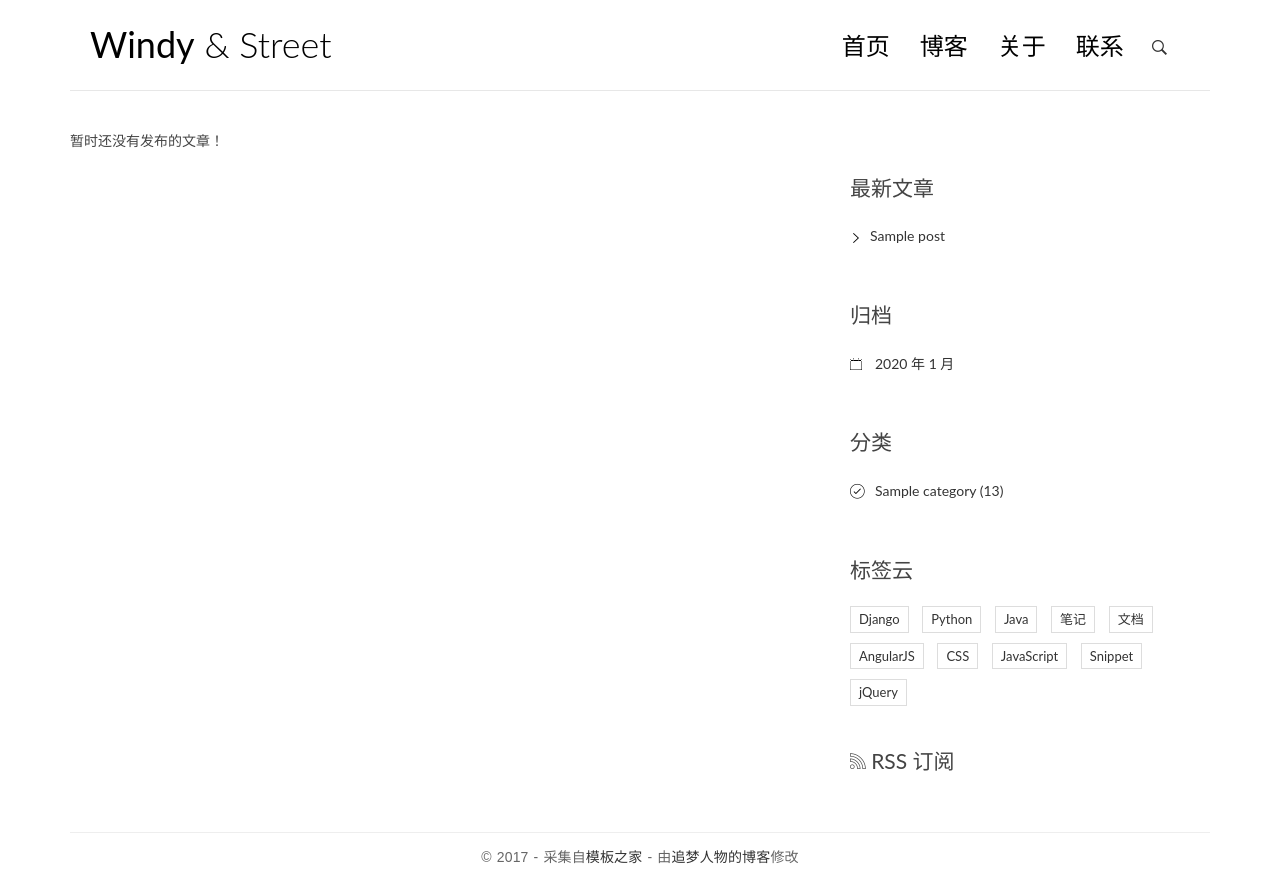
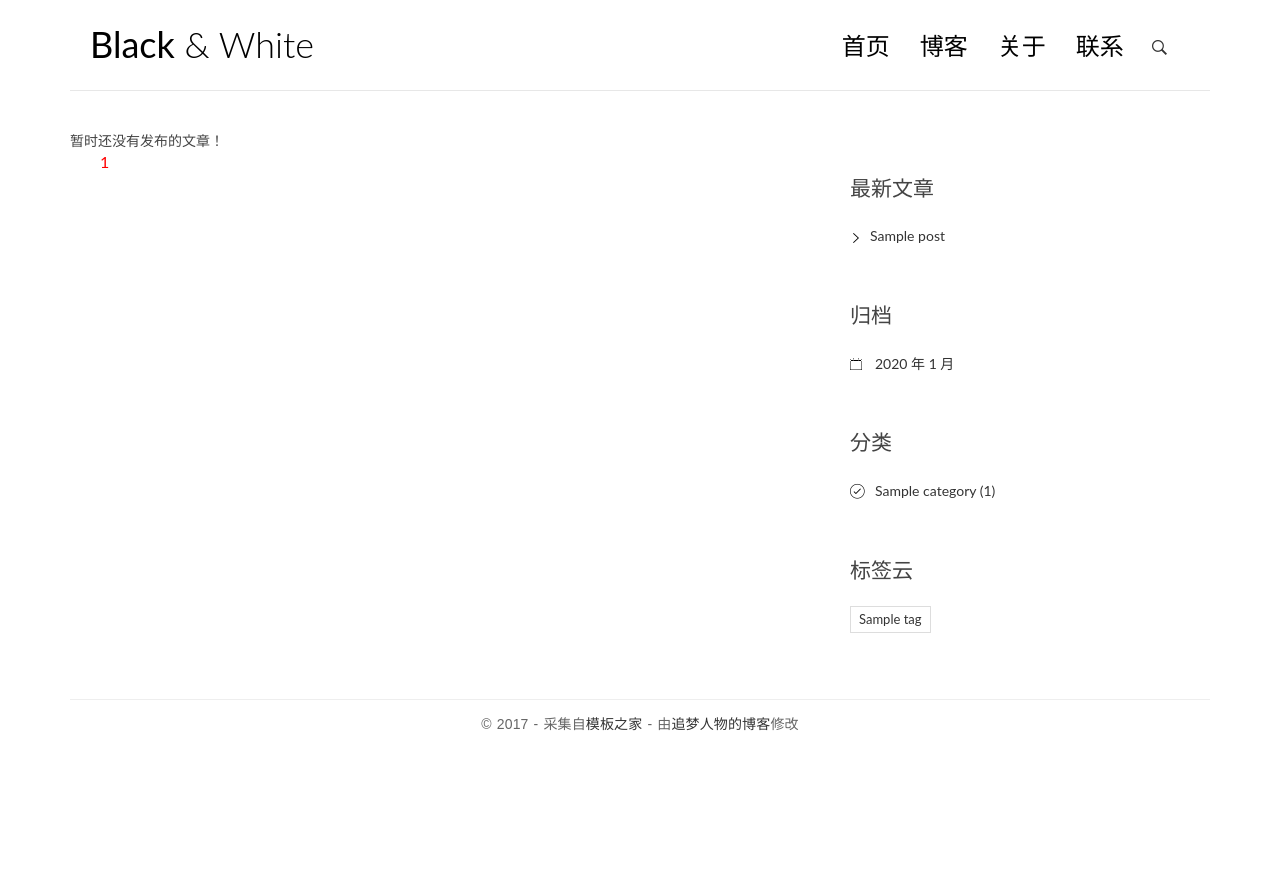
Before and after one commit to guo897654050/Blog, a Django app: page /archives/2018/01/ in a window 1280 px wide. After the commit the page ends 731 px from the top, so only its background shows below. Run offline with Django 3.2, Linux system fonts and the light colour scheme; tables that the repository leaves empty hold one stand-in row (values such as "Sample post"); some libraries are stand-ins or nearby versions.

Commit message:
添加分类

```diff
--- a/blog/templatetags/blog_tags.py
+++ b/blog/templatetags/blog_tags.py
@@ -1,5 +1,6 @@
-from ..models import Post, Category
+from ..models import Post, Category, Tag
 from django import template
+from django.db.models.aggregates import Count
 
 register = template.Library()
 
@@ -15,4 +16,8 @@
 
 @register.simple_tag
 def get_categories():
-    return Category.objects.all()
+    return Category.objects.annotate(num_posts=Count('post')).filter(num_posts__gt=0)
+
+@register.simple_tag
+def get_tags():
+    return Tag.objects.annotate(num_posts=Count('post')).filter(num_posts__gt=0)
--- a/blog/urls.py
+++ b/blog/urls.py
@@ -8,5 +8,6 @@
     url(r'^post/(?P<pk>[0-9]+)/$', views.detail, name='detail'),
     url(r'^archives/(?P<year>[0-9]{4})/(?P<month>[0-9]{1,2})/$', views.archives, name='archives'),
     url(r'^category/(?P<pk>[0-9]+)/$', views.category, name='category'),
+    url(r'^tag/(?P<pk>[0-9]+)/$', views.tag, name='tag'),
 ]
 urlpatterns += staticfiles_urlpatterns()
--- a/blog/views.py
+++ b/blog/views.py
@@ -1,6 +1,6 @@
 from django.shortcuts import render, get_object_or_404
 from django.http import HttpResponse
-from .models import Post, Category
+from .models import Post, Category, Tag
 from comments.forms import CommentForm
 from django.core.paginator import Paginator, EmptyPage, PageNotAnInteger
 from django.shortcuts import render
@@ -9,7 +9,7 @@
 
 def index(request):
     post_list = Post.objects.all().order_by('-create_time')
-    paginator = Paginator(post_list,4)#每页显示2篇文章
+    paginator = Paginator(post_list,4)#每页显示4篇文章
     print(paginator)
     page = request.GET.get('page')#用户点击page
     try:
@@ -49,10 +49,53 @@
     post_list = Post.objects.filter(create_time__year = year,
                                     create_time__month = month,
                                     ).order_by('-create_time')
-    return render(request, 'blog/index.html',context={'post_list':post_list})
+    paginator = Paginator(post_list, 4)  # 每页显示4篇文章
+    page = request.GET.get('page')  # 用户点击page
+    try:
+        contacts = paginator.page(page)
+    except PageNotAnInteger:
+        contacts = paginator.page(1)
+    except EmptyPage:
+        contacts = paginator.page(paginator.num_pages)
+    context = {
+        'post_list': post_list,
+        'contacts': contacts,
+    }
+    return render(request, 'blog/index.html', context)
 
 #分类页面
 def category(request, pk):
     cate = get_object_or_404(Category, pk=pk)
     post_list = Post.objects.filter(category=cate).order_by('-create_time')
-    return render(request, 'blog/index.html', context={'post_list':post_list})
+    paginator = Paginator(post_list, 4)  # 每页显示4篇文章
+    print(paginator)
+    page = request.GET.get('page')  # 用户点击page
+    try:
+        contacts = paginator.page(page)
+    except PageNotAnInteger:
+        contacts = paginator.page(1)
+    except EmptyPage:
+        contacts = paginator.page(paginator.num_pages)
+    context = {
+        'post_list': post_list,
+        'contacts': contacts,
+    }
+    return render(request, 'blog/index.html', context)
+#标签
+def tag(request, pk):
+    tag = get_object_or_404(Tag, pk=pk)
+    post_list = Post.objects.filter(tags=tag).order_by('-create_time')
+    paginator = Paginator(post_list, 4)  # 每页显示4篇文章
+    print(paginator)
+    page = request.GET.get('page')  # 用户点击page
+    try:
+        contacts = paginator.page(page)
+    except PageNotAnInteger:
+        contacts = paginator.page(1)
+    except EmptyPage:
+        contacts = paginator.page(paginator.num_pages)
+    context = {
+        'post_list': post_list,
+        'contacts': contacts,
+    }
+    return render(request, 'blog/index.html', context)
--- a/templates/base.html
+++ b/templates/base.html
@@ -3,7 +3,7 @@
 <!DOCTYPE html>
 <html>
 <head>
-    <title>Windy &amp; Street</title>
+    <title>Black &amp; White</title>
 
     <!-- meta -->
     <meta charset="UTF-8">
@@ -29,7 +29,7 @@
         <div class="row">
             <div class="col-md-4 col-sm-5 col-xs-8">
                 <div class="logo">
-                    <h1><a href="{% url 'blog:index' %}"><b>Windy</b> &amp; Street</a></h1>
+                    <h1><a href="{% url 'blog:index' %}"><b>Black</b> &amp; White</a></h1>
                 </div>
             </div><!-- col-md-4 -->
             <div class="col-md-8 col-sm-7 col-xs-4">
@@ -43,9 +43,9 @@
                     <div class="collapse navbar-collapse" id="bs-example-navbar-collapse-1">
                         <ul class="nav navbar-nav navbar-right">
                             <li class="cl-effect-11"><a href="{% url 'blog:index' %}" data-hover="首页">首页</a></li>
-                            <li class="cl-effect-11"><a href="full-width.html" data-hover="博客">博客</a></li>
-                            <li class="cl-effect-11"><a href="about.html" data-hover="关于">关于</a></li>
-                            <li class="cl-effect-11"><a href="contact.html" data-hover="联系">联系</a></li>
+                            <li class="cl-effect-11"><a href="#" data-hover="博客">博客</a></li>
+                            <li class="cl-effect-11"><a href="#" data-hover="关于">关于</a></li>
+                            <li class="cl-effect-11"><a href="#" data-hover="联系">联系</a></li>
                         </ul>
                     </div><!-- /.navbar-collapse -->
                 </nav>
@@ -110,7 +110,7 @@
                         {% for category in category_list %}
                             <li>
                                 <a href="{% url 'blog:category' category.pk %}">{{ category.name }} <span
-                                        class="post-count">(13)</span></a>
+                                        class="post-count">({{ category.num_posts }})</span></a>
                             </li>
                         {% empty %}
                             暂无分类！
@@ -120,41 +120,16 @@
 
                 <div class="widget widget-tag-cloud">
                     <h3 class="widget-title">标签云</h3>
+                    {% get_tags as tag_list %}
                     <ul>
-                        <li>
-                            <a href="#">Django</a>
-                        </li>
-                        <li>
-                            <a href="#">Python</a>
-                        </li>
-                        <li>
-                            <a href="#">Java</a>
-                        </li>
-                        <li>
-                            <a href="#">笔记</a>
-                        </li>
-                        <li>
-                            <a href="#">文档</a>
-                        </li>
-                        <li>
-                            <a href="#">AngularJS</a>
-                        </li>
-                        <li>
-                            <a href="#">CSS</a>
-                        </li>
-                        <li>
-                            <a href="#">JavaScript</a>
-                        </li>
-                        <li>
-                            <a href="#">Snippet</a>
-                        </li>
-                        <li>
-                            <a href="#">jQuery</a>
-                        </li>
+                        {% for tag in tag_list %}
+                            <li>
+                                <a href="{% url 'blog:tag' tag.pk %}">{{ tag.name }}</a>
+                            </li>
+                        {% empty %}
+                            暂无标签！
+                        {% endfor %}
                     </ul>
-                </div>
-                <div class="rss">
-                    <a href=""><span class="ion-social-rss-outline"></span> RSS 订阅</a>
                 </div>
             </aside>
         </div>
@@ -178,10 +153,10 @@
     <button type="button" class="overlay-close"><span class="ion-ios-close-empty"></span></button>
     <nav>
         <ul>
-            <li><a href="index.html">首页</a></li>
-            <li><a href="full-width.html">博客</a></li>
-            <li><a href="about.html">关于</a></li>
-            <li><a href="contact.html">联系</a></li>
+            <li><a href="{% url 'blog:index' %}">首页</a></li>
+            <li><a href="#">博客</a></li>
+            <li><a href="#">关于</a></li>
+            <li><a href="#">联系</a></li>
         </ul>
     </nav>
 </div>
--- a/templates/blog/index.html
+++ b/templates/blog/index.html
@@ -12,7 +12,8 @@
                                 <span class="post-date"><a href="#"><time class="entry-date"
                                                                           datetime="{{ post.created_time }}">{{ post.created_time }}</time></a></span>
                                 <span class="post-author"><a href="#">{{ post.author }}</a></span>
-                                <span class="comments-link"><a href="#">4 评论</a></span>
+                                <span class="comments-link">
+                                <a href="{{ post.get_absolute_url }}#comment-area">{{ post.comment_set.count }} 评论</a></span>
                                 <span class="views-count"><a href="{{ post.get_absolute_url }}">{{ post.views }} 阅读</a></span>
                             </div>
                         </header>
```
Also changed, not shown: templates/blog/detail.html (+18 -121 lines).
